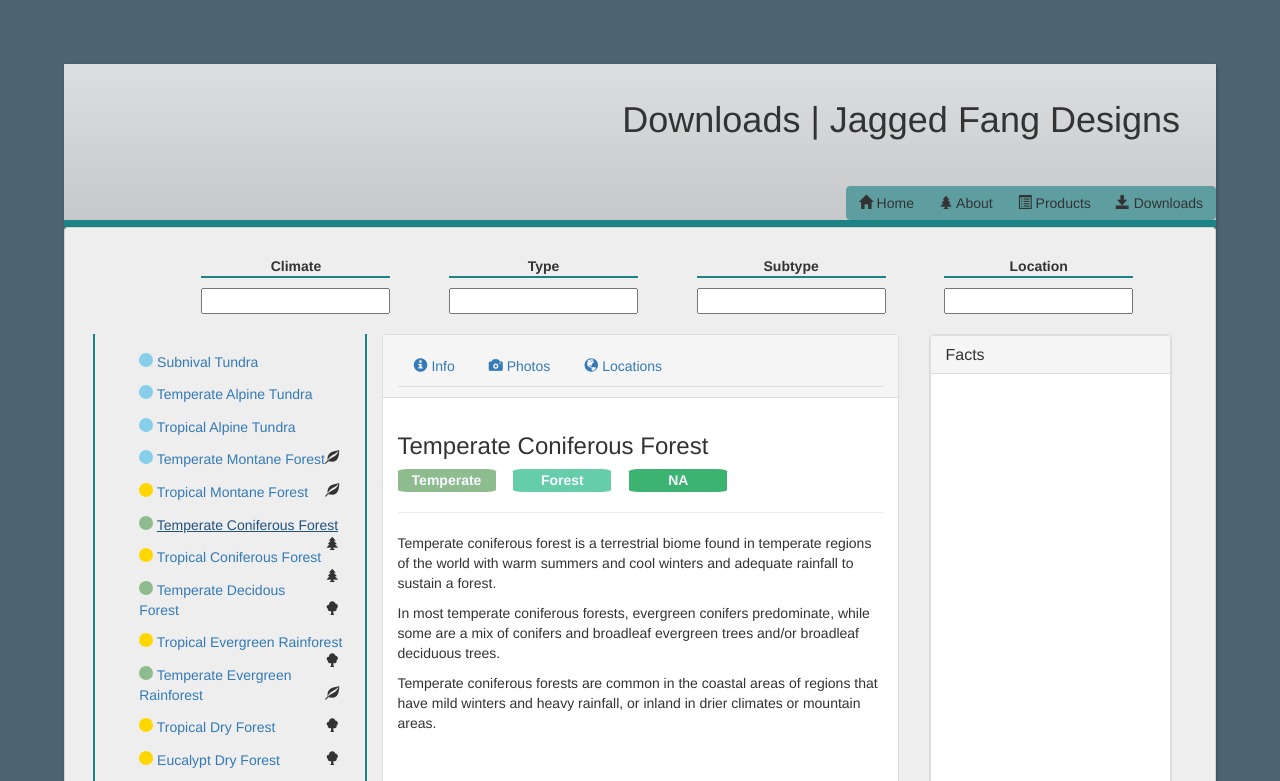
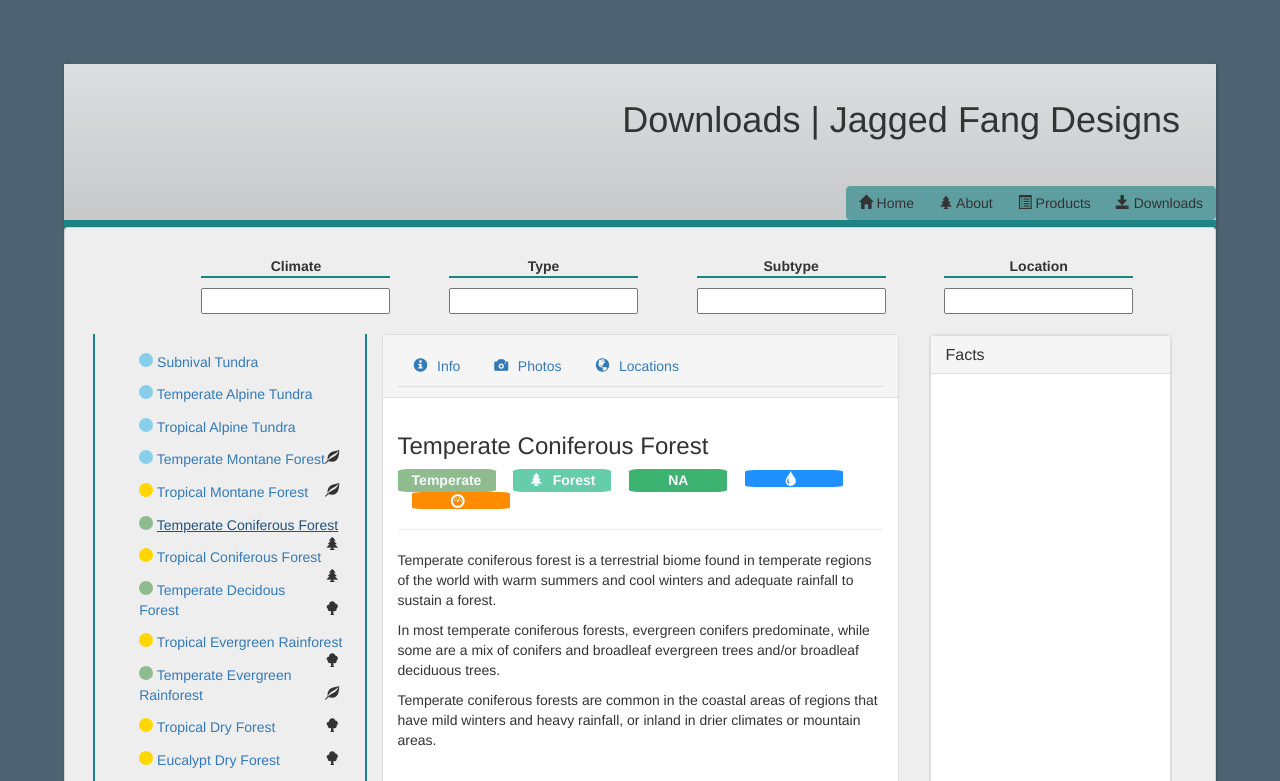
Before and after one commit to IbenTesara/JaggedWeb, a website: page app/index.html at #!/biomes in a window 1280 px wide. Both pictures are taken after a click on the link "Temperate Coniferous Forest". Shown: the top 781 px of the page. Drawn offline with nearby package versions, Linux system fonts and the light colour scheme; some packages are replaced by stand-ins of ours; files whose address does not match are found by name.

Commit message:
Rainfall and temperature

```diff
--- a/app/html/products/biomes.html
+++ b/app/html/products/biomes.html
@@ -46,8 +46,14 @@
                     <h3>
                     {{currentBiome.Name}}</h3>
                     <div class="{{currentBiome.Climate}}" id="climate">{{currentBiome.Climate}}</div>
-                    <div id="type">{{currentBiome.Type}}</div>
+                    <div id="type">
+                        <span ng-if="currentBiome.Subtype=='Coniferous'" class="glyphicon glyphicon-tree-conifer"></span>
+                        <span ng-if="currentBiome.Subtype=='Deciduos'" class="glyphicon glyphicon-tree-deciduous"></span>
+                        <span ng-if="currentBiome.Subtype=='Mixed'" class="glyphicon glyphicon-leaf"></span> {{currentBiome.Type}}
+                    </div>
                     <div id="elevation">{{currentBiome.Elevation}}</div>
+                    <div id="precipitation"><span class="glyphicon glyphicon-tint"></span>{{currentBiome.Precipitation}}</div>
+                    <div id="temperature"><span class="glyphicon glyphicon-dashboard"></span>{{currentBiome.Temperature}}</div>
                     <hr>
                     <div ng-bind-html="currentBiome.Info"></div>
                 </div>
--- a/app/json/biomes.json
+++ b/app/json/biomes.json
@@ -7,7 +7,8 @@
         "Subtype": "Alpine",
         "Location": [],
         "Info": "<p>The highest zone that vegetation typically exists. This area is shaped by the frequent frosts that restrict extensive plant colonization.</p> <p>Vegetation is patchy and is restricted to only the most favorable locations that are protected from the heavy winds that often characterize this area. Much of this region is patchy grassland, sedges and rush heaths typical of arctic zones .</p> <p>Snow is found in this region for part of the year.</p>",
-        "Elevation": "> 2500m"
+        "Elevation": "> 2500m",
+        "Precipitation": ""
     }
     , {
         "Name": "Temperate Alpine Tundra",
@@ -15,7 +16,8 @@
         "Climate": "Cold",
         "Type": "Tundra",
         "Subtype": "Alpine",
-        "Elevation": "> 1900m"
+        "Elevation": "> 1900m",
+        "Precipitation": ""
     }
     , {
         "Name": "Tropical Alpine Tundra",
@@ -23,7 +25,8 @@
         "Climate": "Cold",
         "Type": "Tundra",
         "Subtype": "Alpine",
-        "Elevation": "> 1900m"
+        "Elevation": "> 1900m",
+        "Precipitation": ""
     }
     , {
         "Name": "Temperate Montane Forest",
@@ -31,7 +34,8 @@
         "Climate": "Cold",
         "Type": "Forest",
         "Subtype": "Mixed",
-        "Elevation": "> 1200m"
+        "Elevation": "> 1200m",
+        "Precipitation": ""
     }
     , {
         "Name": "Tropical Montane Forest",
@@ -39,7 +43,8 @@
         "Climate": "Tropical",
         "Type": "Forest",
         "Subtype": "Mixed",
-        "Elevation": "< 3300m"
+        "Elevation": "< 3300m",
+        "Precipitation": ""
     }
     , {
         "Name": "Temperate Coniferous Forest",
@@ -49,7 +54,8 @@
         "Subtype": "Coniferous",
         "Locations": [],
         "Info": "<p>Temperate coniferous forest is a terrestrial biome found in temperate regions of the world with warm summers and cool winters and adequate rainfall to sustain a forest.</p><p>In most temperate coniferous forests, evergreen conifers predominate, while some are a mix of conifers and broadleaf evergreen trees and/or broadleaf deciduous trees.</p><p>Temperate coniferous forests are common in the coastal areas of regions that have mild winters and heavy rainfall, or inland in drier climates or mountain areas.</p>",
-        "Elevation": "NA"
+        "Elevation": "NA",
+        "Precipitation": ""
     }
     , {
         "Name": "Tropical Coniferous Forest",
@@ -59,7 +65,8 @@
         "Subtype": "Coniferous",
         "Locations": [],
         "Info": "<p>Tropical and subtropical coniferous forests are a forest biome.</p><p>They are located in regions of humid climate at tropical and subtropical latitudes. Most tropical and subtropical coniferous forest ecoregions are found in the Nearctic and Neotropic ecozones.</p><p>Outside the Americas and the Greater Ranges of Asia they are rare and predominate on islands.</p>",
-        "Elevation": "NA"
+        "Elevation": "NA",
+        "Precipitation": ""
     }
     , {
         "Name": "Temperate Decidous Forest",
@@ -69,7 +76,8 @@
         "Subtype": "Deciduos",
         "Locations": [],
         "Info": "<p>Temperate deciduous forests are located in the mid-latitude areas which means that they are found between the polar regions and the tropics.</p><p>The deciduous forest regions are exposed to warm and cold air masses, which cause this area to have four seasons.</p><p>Many different kinds of trees, shrubs, and herbs grow in deciduous forests. Most of the trees are broadleaf trees such as oak, maple, beech, hickory and chestnut. </p>",
-        "Elevation": "NA"
+        "Elevation": "NA",
+        "Precipitation": ""
     }
     , {
         "Name": "Tropical Evergreen Rainforest",
@@ -79,7 +87,9 @@
         "Subtype": "Deciduos",
         "Locations": [],
         "Info": "<p>Temperate deciduous forests are located in the mid-latitude areas which means that they are found between the polar regions and the tropics.</p><p>The deciduous forest regions are exposed to warm and cold air masses, which cause this area to have four seasons.</p><p>Many different kinds of trees, shrubs, and herbs grow in deciduous forests. Most of the trees are broadleaf trees such as oak, maple, beech, hickory and chestnut. </p>",
-        "Elevation": "< 1000m"
+        "Elevation": "< 1000m",
+        "Precipitation": "168 cm",
+        "Temperature": "27°C"
     }
     , {
         "Name": "Temperate Evergreen Rainforest",
@@ -87,7 +97,8 @@
         "Climate": "Temperate",
         "Type": "Forest",
         "Subtype": "Mixed",
-        "Elevation": "< 2000m"
+        "Elevation": "< 2000m",
+        "Precipitation": "140 cm"
     }
     , {
         "Name": "Tropical Dry Forest",
--- a/app/scss/biome.scss
+++ b/app/scss/biome.scss
@@ -68,6 +68,34 @@ $border-bottom-p: 0.2em solid #1d8485;
         display: inline-block;
         margin-left: 1em;
     }
+    #precipitation {
+        color: ghostwhite;
+        background-color: dodgerblue;
+        text-align: center;
+        border-radius: 10%;
+        padding: 0.1em;
+        min-width: 7em;
+        max-width: 8em;
+        font-weight: bold;
+        display: inline-block;
+        margin-left: 1em;
+    }
+    #temperature {
+        color: ghostwhite;
+        background-color: darkorange;
+        text-align: center;
+        border-radius: 10%;
+        padding: 0.1em;
+        min-width: 7em;
+        max-width: 8em;
+        font-weight: bold;
+        display: inline-block;
+        margin-left: 1em;
+    }
+    span {
+        margin-right: .4em;
+        margin-left: 0em !important;
+    }
 }
 
 .biome-page {
```
Also changed, not shown: app/css/main.css.
